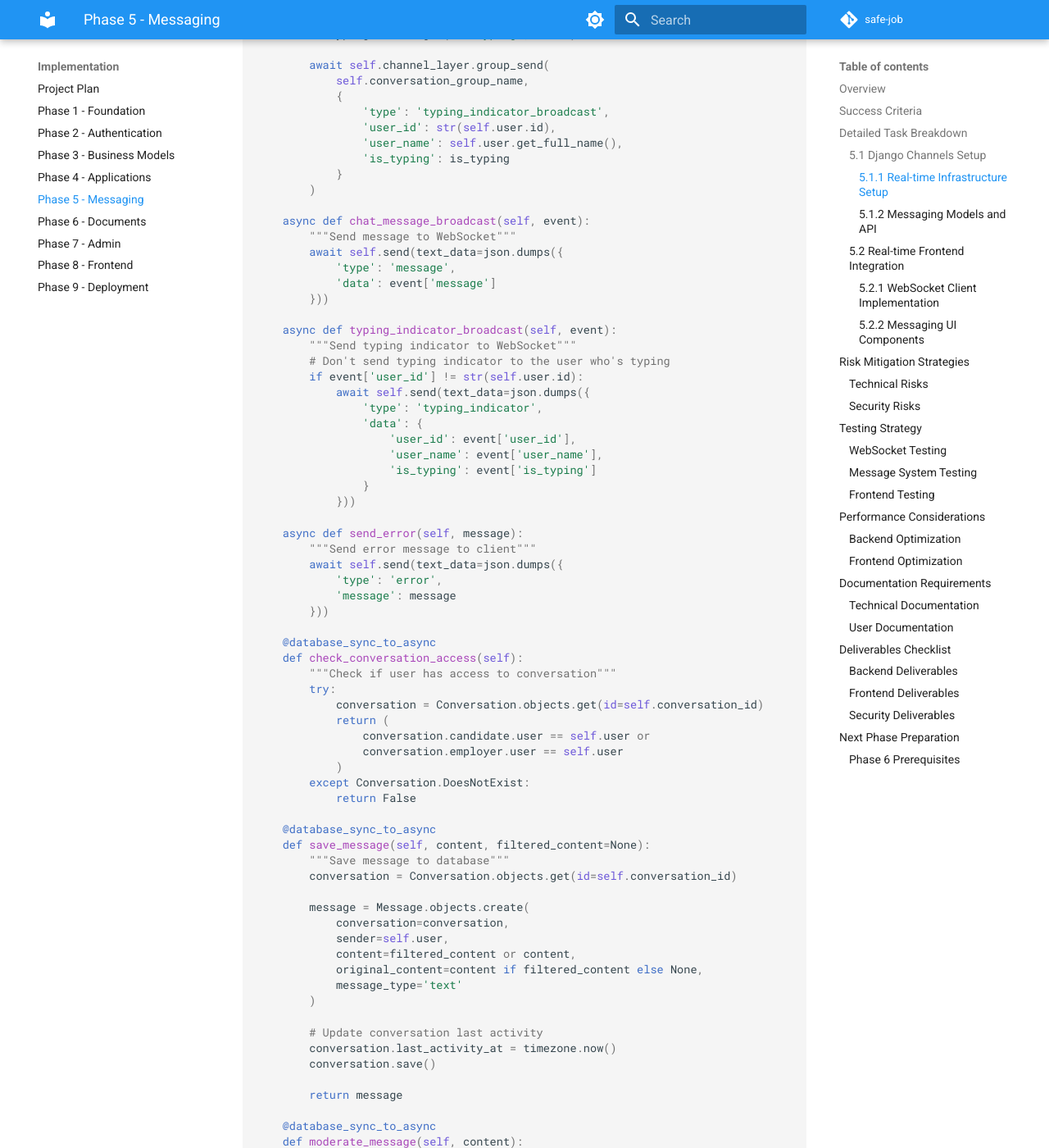
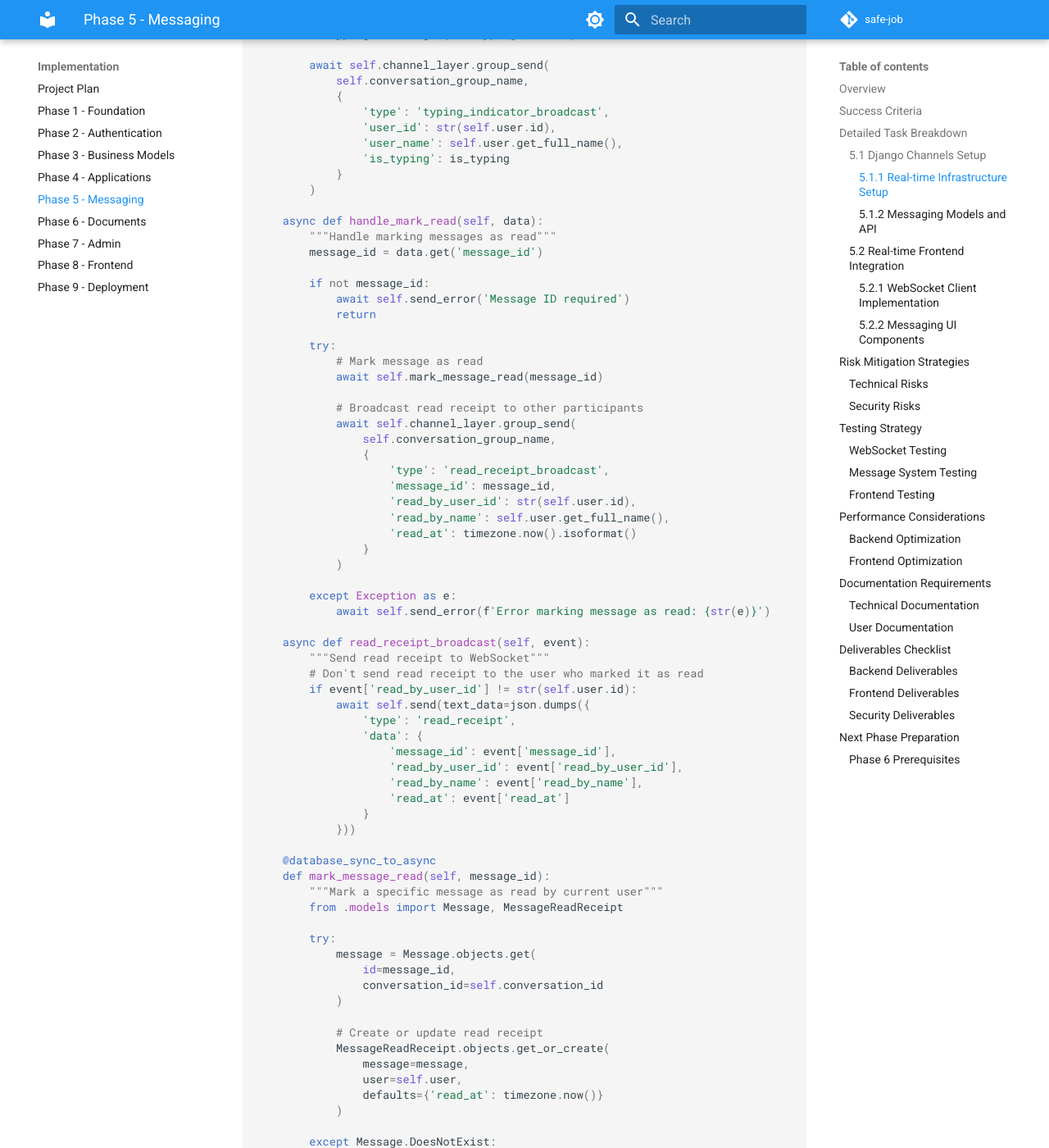
Before and after one commit to bartczak-pa/safe-job, an MkDocs documentation site: the page built from docs/phases/phase-5-messaging-system.md, in a window 1280 px wide and 1400 px high, scrolled down 5004 px. Shown: the whole window at 82% size. Built offline with MkDocs 1.6.1 and Material for MkDocs 9.7.7, drawn with Linux system fonts in a browser that asks for light colours; comment, search, counter and statistics services are not loaded; the version menu is left out; some of the changed text lies outside the part shown.

Commit message:
fix: resolve missing imports and runtime errors in documentation
- Add missing imports (ValidationError, timezone, timedelta, logging) in phase-6-document-management.md
- Fix incorrect import path from apps.documents to safe_job.documents in phase-7-admin-interface.md
- Fix incorrect iteration over OpenAI categories using .items() method
- Add missing handle_mark_read method implementation in messaging system
- Fix NULL IP address handling with fallback to '0.0.0.0'
- Add missing 'suspended' verification tier permissions in business models

These fixes prevent runtime crashes from NameError and KeyError exceptions
that would occur when the documented code is implemented.

🤖 Generated with [Claude Code](https://claude.ai/code)

Co-Authored-By: Claude <noreply@anthropic.com>

```diff
--- a/docs/phases/phase-5-messaging-system.md
+++ b/docs/phases/phase-5-messaging-system.md
@@ -237,6 +237,68 @@ class ChatConsumer(AsyncWebsocketConsumer):
                 'is_typing': is_typing
             }
         )
+
+    async def handle_mark_read(self, data):
+        """Handle marking messages as read"""
+        message_id = data.get('message_id')
+
+        if not message_id:
+            await self.send_error('Message ID required')
+            return
+
+        try:
+            # Mark message as read
+            await self.mark_message_read(message_id)
+
+            # Broadcast read receipt to other participants
+            await self.channel_layer.group_send(
+                self.conversation_group_name,
+                {
+                    'type': 'read_receipt_broadcast',
+                    'message_id': message_id,
+                    'read_by_user_id': str(self.user.id),
+                    'read_by_name': self.user.get_full_name(),
+                    'read_at': timezone.now().isoformat()
+                }
+            )
+
+        except Exception as e:
+            await self.send_error(f'Error marking message as read: {str(e)}')
+
+    async def read_receipt_broadcast(self, event):
+        """Send read receipt to WebSocket"""
+        # Don't send read receipt to the user who marked it as read
+        if event['read_by_user_id'] != str(self.user.id):
+            await self.send(text_data=json.dumps({
+                'type': 'read_receipt',
+                'data': {
+                    'message_id': event['message_id'],
+                    'read_by_user_id': event['read_by_user_id'],
+                    'read_by_name': event['read_by_name'],
+                    'read_at': event['read_at']
+                }
+            }))
+
+    @database_sync_to_async
+    def mark_message_read(self, message_id):
+        """Mark a specific message as read by current user"""
+        from .models import Message, MessageReadReceipt
+
+        try:
+            message = Message.objects.get(
+                id=message_id,
+                conversation_id=self.conversation_id
+            )
+
+            # Create or update read receipt
+            MessageReadReceipt.objects.get_or_create(
+                message=message,
+                user=self.user,
+                defaults={'read_at': timezone.now()}
+            )
+
+        except Message.DoesNotExist:
+            raise Exception('Message not found')
 
     async def chat_message_broadcast(self, event):
         """Send message to WebSocket"""
```
Also changed, not shown: docs/phases/phase-3-business-models.md (+7 -0 lines), docs/phases/phase-6-document-management.md (+7 -0 lines), docs/phases/phase-7-admin-interface.md (+3 -3 lines).
